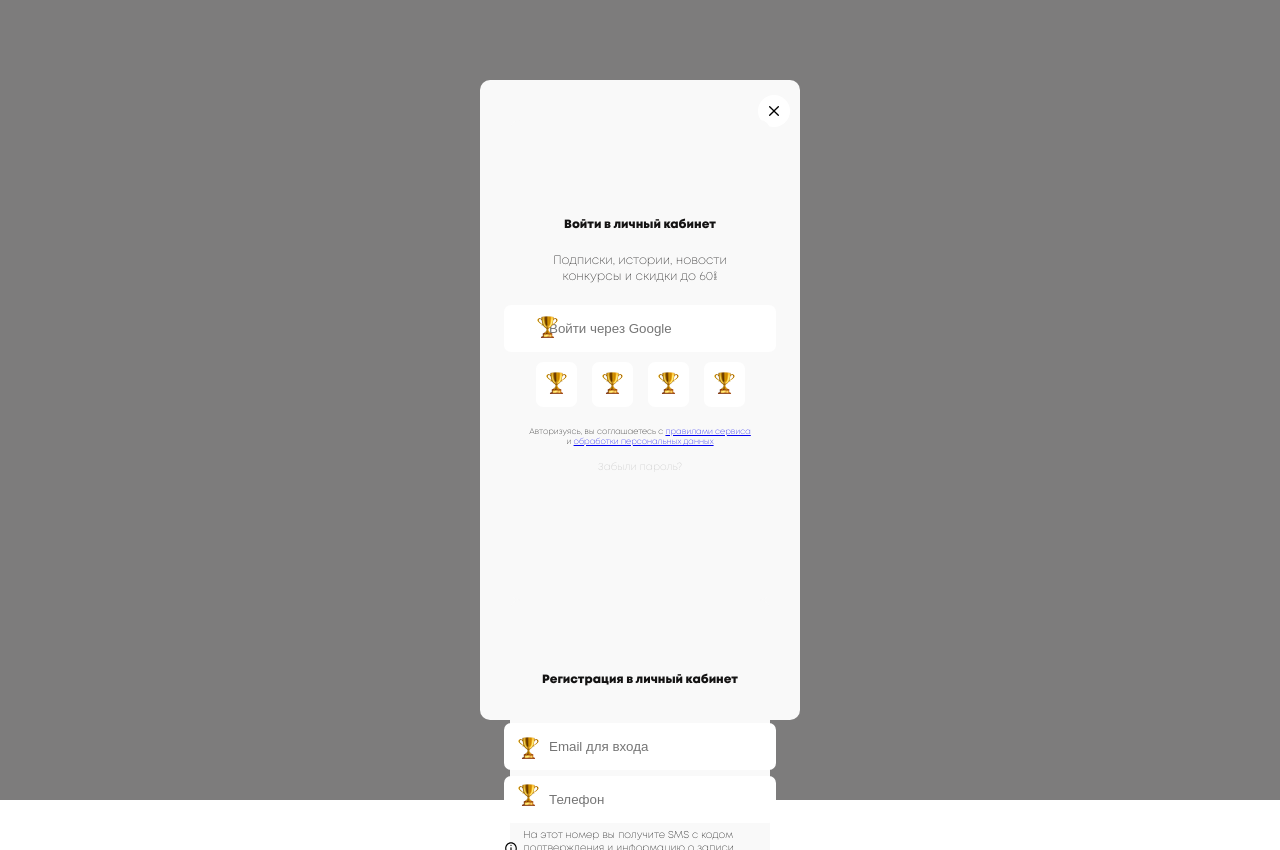
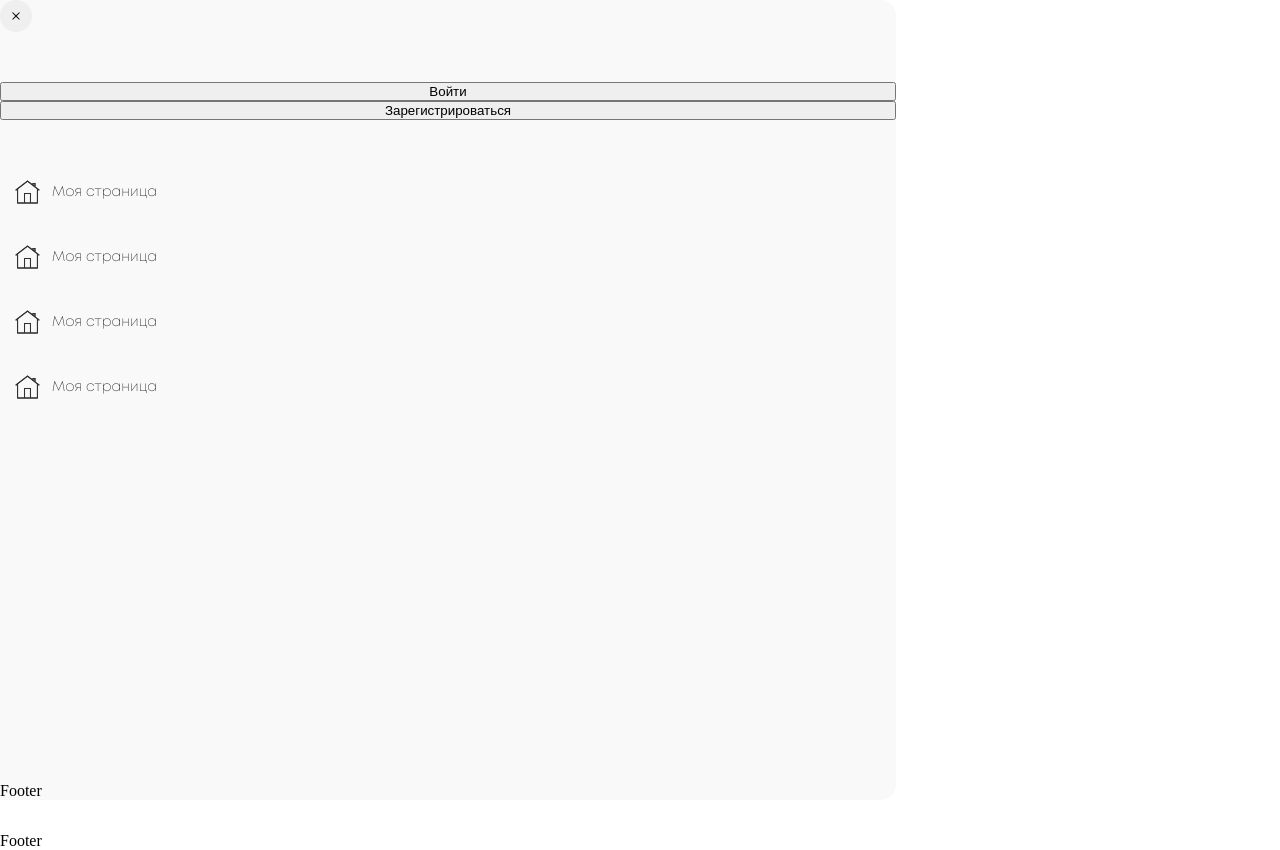
Before and after one commit to italeksandrovich/MarketPlace-Frontend, a Vue app: page / in a window 1280 px wide. Before the commit the page ends 800 px from the top, so only its background shows below. Built offline with nearby package versions, Linux system fonts and the light colour scheme.

Commit message:
main-layout done

```diff
--- a/src/App.vue
+++ b/src/App.vue
@@ -1,7 +1,28 @@
 <template>
   <div id="app">
-    <router-view />
+    <component :is="layout">
+      <router-view />
+    </component>
   </div>
 </template>
 
+<script>
+import EmptyLayout from "@/components/layout/EmptyLayout";
+import MainLayout from "@/components/layout/MainLayout";
+
+export default {
+  name: "app",
+  components: { EmptyLayout, MainLayout },
+  computed: {
+    layout() {
+      if (this.$route.meta.layout) {
+        return this.$route.meta.layout + "-layout";
+      }
+
+      return "empty-layout";
+    },
+  },
+};
+</script>
+
 <style lang="scss"></style>
--- a/src/components/Authorization.vue
+++ b/src/components/Authorization.vue
@@ -65,21 +65,26 @@ export default {};
     display: flex;
     justify-content: center;
     margin-bottom: 10px;
-    position: relative;
 
+    .auth-icon {
+      position: relative;
+      top: 50%;
+      left: 0%;
+      transform: translateY(-50%);
+
+      img {
+        position: absolute;
+        left: 15px;
+        top: 50%;
+        transform: translateY(-50%);
+      }
+    }
     input {
       padding: 16px 50px 16px 45px;
       background-color: #ffffff;
       border-radius: 7px;
       border: none;
       outline: none;
-    }
-
-    .auth-icon {
-      position: absolute;
-      top: 50%;
-      left: 5%;
-      transform: translateY(-50%);
     }
   }
 
--- a/src/components/Register.vue
+++ b/src/components/Register.vue
@@ -1,21 +1,20 @@
 <template>
   <div class="register">
     <h3 class="register-title">Регистрация в личный кабинет</h3>
-    <form class="register-main">
+    <form class="register-main" @submit.prevent="submit">
       <div class="register-icon">
         <img src="@/assets/image/trophy.svg" alt="" />
       </div>
       <input
+        v-model="form.email"
         type="email"
-        name=""
-        id=""
         required
         placeholder="Email для входа"
       />
       <div class="register-icon mail">
         <img src="@/assets/image/trophy.svg" alt="" />
       </div>
-      <input type="email" name="" id="" required placeholder="Телефон" />
+      <input v-model="form.phone" type="text" required placeholder="Телефон" />
       <div class="register-message">
         <div class="message-icon">
           <img src="@/assets/image/info.svg" alt="" />
@@ -28,21 +27,47 @@
           <a href="#">Отправить еще раз(2) через 30 сек </a>
         </div>
       </div>
-      <button class="submit" type="submit">Зарегистрироваться</button>
+      <button class="submit" type="submit" :disabled="invalid">
+        Зарегистрироваться
+      </button>
       <div class="register-privacy">
-        <input type="checkbox" name="" id="done" required />
+        <input v-model="checkbox" type="checkbox" name="" id="done" required />
         <label for="done"
           >Я принимаю <a href="#">условия соглашения</a> и
           <a href="#">разрешаю оброботку персональных данных</a>
         </label>
       </div>
     </form>
-    <a class="enter" href="#">Войти</a>
+    <button @click="$emit('changeStatus', 'login')" class="enter">Войти</button>
   </div>
 </template>
 
 <script>
-export default {};
+export default {
+  data() {
+    return {
+      form: {
+        email: "",
+        phone: "",
+      },
+      checkbox: false,
+    };
+  },
+  computed: {
+    invalid() {
+      if (this.form.email && this.form.phone && this.checkbox) {
+        return false;
+      }
+
+      return true;
+    },
+  },
+  methods: {
+    submit() {
+      this.$emit("submited", { ...this.form, status: "register" });
+    },
+  },
+};
 </script>
 
 <style lang="scss" scoped>
@@ -136,6 +161,11 @@ export default {};
       color: #ffffff;
       background: #19a0fc;
     }
+
+    &:disabled {
+      background: #c4c4c4;
+      cursor: not-allowed;
+    }
   }
 
   &-privacy {
--- /dev/null
+++ b/src/components/SideBar.vue
@@ -0,0 +1,154 @@
+<template>
+  <div :class="['sidebar', { open: value }]">
+    <div class="sidebar-header">
+      <button class="sidebar-close" @click="$emit('input', false)">
+        <img src="@/assets/image/close.svg" alt="" />
+      </button>
+    </div>
+
+    <div class="sidebar-body">
+      <!-- <div class="sidebar-info">
+        UserInfo
+      </div> -->
+      <div class="sidebar-actions">
+        <button class="sidebar-actions-item" @click="$emit('sign', 'login')">
+          Войти
+        </button>
+        <button
+          class="sidebar-actions__item"
+          @click="$emit('sign', 'register')"
+        >
+          Зарегистрироваться
+        </button>
+      </div>
+      <div class="sidebar-actions-links">
+        <div class="link">
+          <div class="link-icon">
+            <img src="@/assets/image/home.svg" alt="" />
+          </div>
+          <button class="link-name">Моя страница</button>
+        </div>
+        <div class="link">
+          <div class="link-icon">
+            <img src="@/assets/image/home.svg" alt="" />
+          </div>
+          <button class="link-name">Моя страница</button>
+        </div>
+        <div class="link">
+          <div class="link-icon">
+            <img src="@/assets/image/home.svg" alt="" />
+          </div>
+          <button class="link-name">Моя страница</button>
+        </div>
+        <div class="link">
+          <div class="link-icon">
+            <img src="@/assets/image/home.svg" alt="" />
+          </div>
+          <button class="link-name">Моя страница</button>
+        </div>
+      </div>
+    </div>
+
+    <div class="sidebar-footer">Footer</div>
+  </div>
+</template>
+
+<script>
+export default {
+  name: "sidebar",
+  props: {
+    value: {
+      type: Boolean,
+      default: false,
+    },
+  },
+};
+</script>
+
+<style lang="scss" scoped>
+.sidebar {
+  position: fixed;
+  top: 0;
+  bottom: 0;
+  left: 0;
+  display: flex;
+  flex-direction: column;
+  justify-content: flex-start;
+  width: 70vw;
+  height: 100vh;
+  border-top-right-radius: 15px;
+  border-bottom-right-radius: 15px;
+  background: #f9f9f9;
+  transition: 0.4s;
+  transform: translateX(-100%);
+
+  &.open {
+    transform: translateX(0);
+  }
+
+  &-body {
+    display: flex;
+    flex-direction: column;
+    margin: 50px 0;
+  }
+
+  &-footer {
+    margin-top: auto;
+  }
+
+  &-actions {
+    display: flex;
+    flex-direction: column;
+  }
+
+  &-actions-links {
+    display: flex;
+    flex-direction: column;
+    margin-top: 40px;
+  }
+  .link {
+    display: flex;
+    align-items: center;
+    padding: 20px 15px;
+    transition: 0.3s;
+
+    &:hover {
+      background: rgba($color: #5ba0f0, $alpha: 0.3);
+    }
+
+    &-icon {
+      width: 25px;
+      height: 25px;
+      margin-right: 12px;
+
+      img {
+        width: 100%;
+        height: 100%;
+      }
+    }
+
+    &-name {
+      color: #141313;
+      background: transparent;
+      font-family: "Light";
+      font-size: 14px;
+      border: none;
+      outline: none;
+    }
+  }
+
+  &-close {
+    width: 32px;
+    height: 32px;
+    padding: 10px;
+    border-radius: 50px;
+    border: none;
+    cursor: pointer;
+
+    img {
+      width: 100%;
+      height: 100%;
+    }
+  }
+}
+</style>
--- /dev/null
+++ b/src/components/layout/EmptyLayout.vue
@@ -0,0 +1,15 @@
+<template>
+  <div class="empty-layout">
+    <div class="container">
+      <slot />
+    </div>
+  </div>
+</template>
+
+<script>
+export default {
+  name: "empty-layout",
+};
+</script>
+
+<style></style>
--- /dev/null
+++ b/src/components/layout/MainLayout.vue
@@ -0,0 +1,109 @@
+<template>
+  <div class="main-layout">
+    <div class="main-sidebar">
+      <SideBar v-model="isOpen" @sign="openPopup" />
+    </div>
+    <div class="container">
+      <div class="main-header" @click="isOpen = true">
+        <button class="arrow">
+          <img src="@/assets/image/arrow.svg" alt="" />
+        </button>
+      </div>
+      <div class="main-page">
+        <slot />
+      </div>
+      <div class="main-footer">Footer</div>
+    </div>
+
+    <Popup v-model="authPopupShow" class="confirm-popup" size="sm">
+      <template #body>
+        <div class="confirm-body">
+          <Authorization v-if="status === 'login'" />
+          <Register
+            v-if="status === 'register'"
+            @submited="submit"
+            @changeStatus="status = $event"
+          />
+          <Password v-if="status === 'reset-password'" />
+        </div>
+      </template>
+
+      <template #footer>
+        <div class="confirm-footer"></div>
+      </template>
+    </Popup>
+  </div>
+</template>
+
+<script>
+import Popup from "@/components/Popup";
+import Authorization from "@/components/Authorization.vue";
+import Register from "@/components/Register.vue";
+import Password from "@/components/Password.vue";
+import SideBar from "@/components/SideBar";
+
+export default {
+  name: "main-layout",
+  components: { SideBar, Popup, Authorization, Register, Password },
+  data() {
+    return {
+      isOpen: true,
+      status: "",
+      authPopupShow: false,
+      authPopup: {},
+    };
+  },
+  methods: {
+    openPopup(status) {
+      this.isOpen = false;
+      this.status = status;
+      this.authPopupShow = true;
+    },
+    submit({ status, ...args }) {
+      if (status === "login") {
+        return this.login(args);
+      }
+      if (status === "register") {
+        return this.register(args);
+      }
+      if (status === "reset-password") {
+        return this.reset(args);
+      }
+    },
+
+    register(arg) {
+      console.log(arg);
+      this.status = "login";
+    },
+
+    login(arg) {
+      console.log(arg);
+      this.authPopupShow = false;
+    },
+
+    reset(arg) {
+      console.log(arg);
+      this.authPopupShow = false;
+    },
+  },
+};
+</script>
+
+<style lang="scss" scoped>
+.main-layout {
+  .arrow {
+    width: 32px;
+    height: 32px;
+    padding: 7px 9px 7px 7px;
+    border-radius: 50px;
+    border: none;
+    outline: none;
+    cursor: pointer;
+
+    img {
+      width: 100%;
+      height: 100%;
+    }
+  }
+}
+</style>
--- a/src/router/index.js
+++ b/src/router/index.js
@@ -8,6 +8,9 @@ const routes = [
   {
     path: "/",
     name: "Home",
+    meta: {
+      layout: "main",
+    },
     component: Home,
   },
 ];
--- a/src/views/Home.vue
+++ b/src/views/Home.vue
@@ -1,46 +1,14 @@
 <template>
-  <div class="home">
-    <Popup v-model="deletePopupShow" class="confirm-popup" size="sm">
-      <template #body>
-        <div class="confirm-body">
-          <Authorization />
-          <Register />
-          <Password />
-        </div>
-      </template>
-
-      <template #footer>
-        <div class="confirm-footer"></div>
-      </template>
-    </Popup>
-  </div>
+  <div class="home"></div>
 </template>
 
 <script>
-import Popup from "@/components/Popup";
-import VueRecaptcha from "vue-recaptcha";
-import Authorization from "@/components/Authorization.vue";
-import Register from "@/components/Register.vue";
-import Password from "@/components/Password.vue";
-
 export default {
   name: "Home",
-  components: { Popup, VueRecaptcha, Authorization, Register, Password },
   data() {
-    return {
-      deletePopupShow: true,
-      sitekey: "6LfmDFceAAAAANN9yFUJDus0dpPab4GLNARhnS9A",
-    };
+    return {};
   },
-  methods: {
-    onSubmit: function () {
-      this.$refs.invisibleRecaptcha.execute();
-    },
-    onVerify: function (response) {
-      console.log("Verify: " + response);
-    },
-    onExpired: function () {},
-  },
+  methods: {},
 };
 </script>
 
```
Also changed, not shown: src/assets/image/arrow.svg (added), src/assets/image/home.svg (added).
